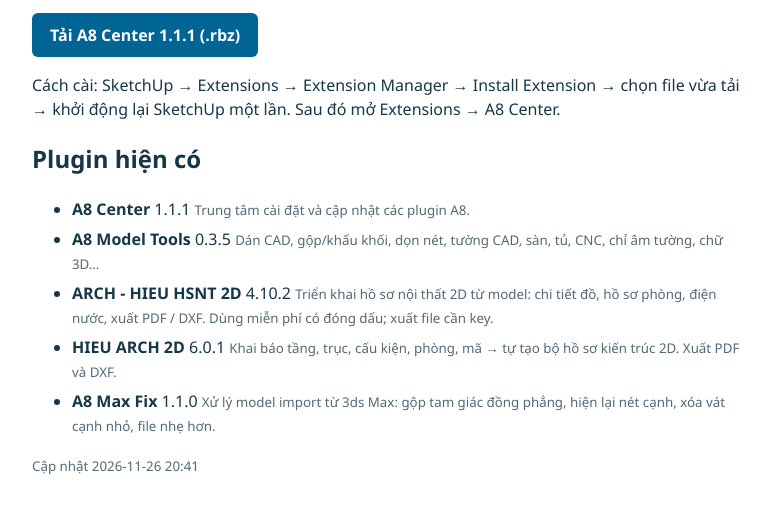
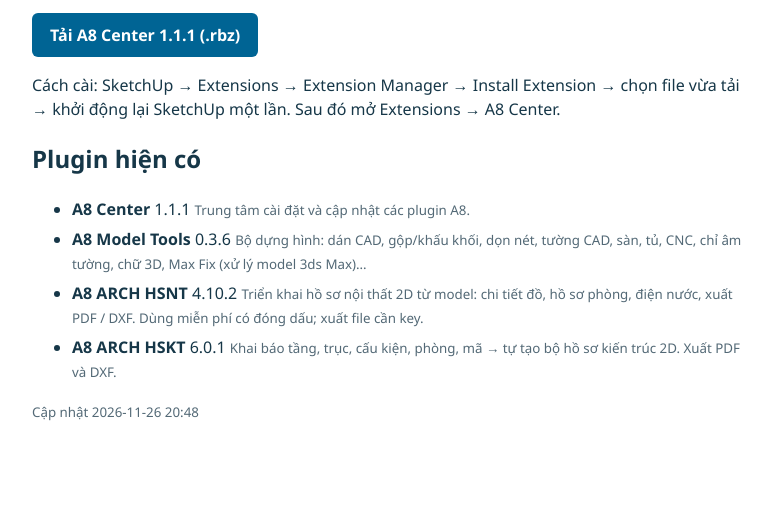
Before and after one commit to trunghieuhd8-beep/a8-center, a plain HTML site: page index.html in a window 1280 px wide. Shown: the part 136-650 px from the top of the page, without its empty margins (248-1020 px from the left). Drawn offline with Linux system fonts and the light colour scheme.

Commit message:
Ten moi A8 ARCH HSNT / HSKT; Model Tools 0.3.6 (gom Max Fix) cho ma hoa
Co-Authored-By: Claude Opus 5.5 <noreply@anthropic.com>

```diff
--- a/index.html
+++ b/index.html
@@ -5,4 +5,4 @@ li{margin:6px 0}small{color:#536976}</style>
 <h1>A8 Center</h1><p>Cài A8 Center một lần, sau đó cài và cập nhật các plugin A8 ngay trong SketchUp.</p>
 <p><a class="btn" href="packages/A8_Center_1.1.1.rbz">Tải A8 Center 1.1.1 (.rbz)</a></p>
 <p>Cách cài: SketchUp → Extensions → Extension Manager → Install Extension → chọn file vừa tải → khởi động lại SketchUp một lần. Sau đó mở Extensions → A8 Center.</p>
-<h2>Plugin hiện có</h2><ul><li><b>A8 Center</b> 1.1.1 <small>Trung tâm cài đặt và cập nhật các plugin A8.</small></li><li><b>A8 Model Tools</b> 0.3.5 <small>Dán CAD, gộp/khấu khối, dọn nét, tường CAD, sàn, tủ, CNC, chỉ âm tường, chữ 3D…</small></li><li><b>ARCH - HIEU HSNT 2D</b> 4.10.2 <small>Triển khai hồ sơ nội thất 2D từ model: chi tiết đồ, hồ sơ phòng, điện nước, xuất PDF / DXF. Dùng miễn phí có đóng dấu; xuất file cần key.</small></li><li><b>HIEU ARCH 2D</b> 6.0.1 <small>Khai báo tầng, trục, cấu kiện, phòng, mã → tự tạo bộ hồ sơ kiến trúc 2D. Xuất PDF và DXF.</small></li><li><b>A8 Max Fix</b> 1.1.0 <small>Xử lý model import từ 3ds Max: gộp tam giác đồng phẳng, hiện lại nét cạnh, xóa vát cạnh nhỏ, file nhẹ hơn.</small></li></ul><p><small>Cập nhật 2026-11-26 20:41</small></p></html>
+<h2>Plugin hiện có</h2><ul><li><b>A8 Center</b> 1.1.1 <small>Trung tâm cài đặt và cập nhật các plugin A8.</small></li><li><b>A8 Model Tools</b> 0.3.6 <small>Bộ dựng hình: dán CAD, gộp/khấu khối, dọn nét, tường CAD, sàn, tủ, CNC, chỉ âm tường, chữ 3D, Max Fix (xử lý model 3ds Max)…</small></li><li><b>A8 ARCH HSNT</b> 4.10.2 <small>Triển khai hồ sơ nội thất 2D từ model: chi tiết đồ, hồ sơ phòng, điện nước, xuất PDF / DXF. Dùng miễn phí có đóng dấu; xuất file cần key.</small></li><li><b>A8 ARCH HSKT</b> 6.0.1 <small>Khai báo tầng, trục, cấu kiện, phòng, mã → tự tạo bộ hồ sơ kiến trúc 2D. Xuất PDF và DXF.</small></li></ul><p><small>Cập nhật 2026-11-26 20:48</small></p></html>
```
Also changed, not shown: manifest.json, 1 other file.
